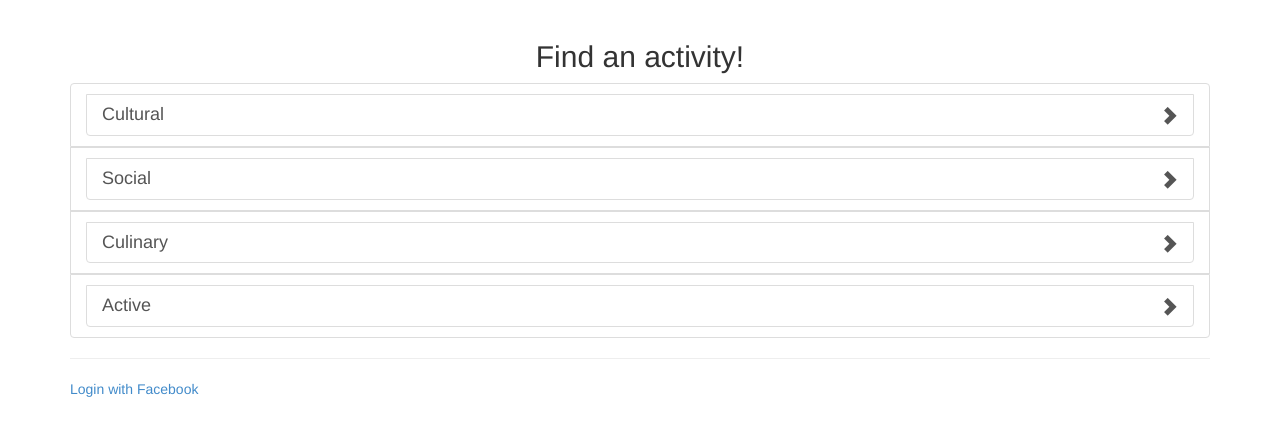
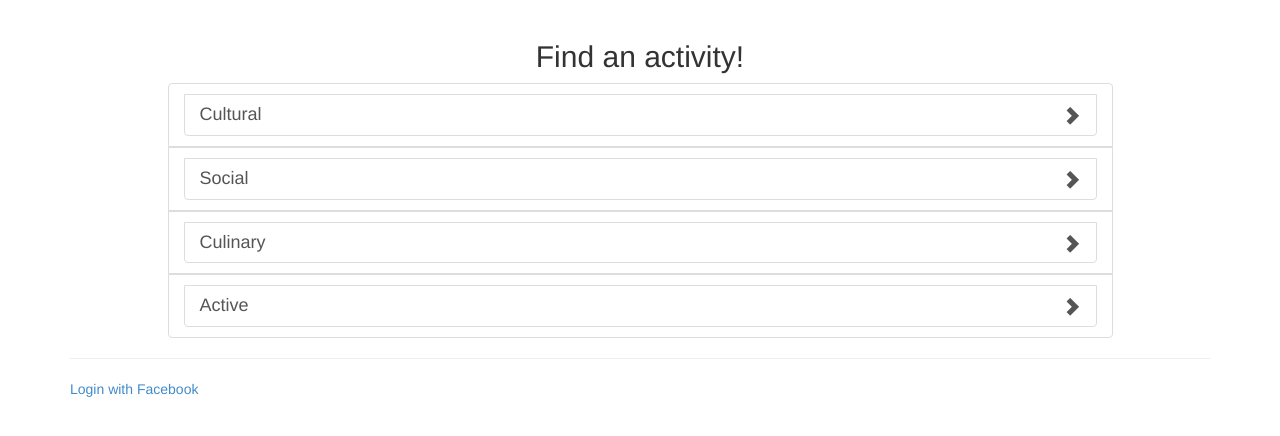
Before and after one commit to austinhulak/meetme, a Django app: template meetme/templates/meetme/main.html in a window 1280 px wide. Shown: the part 50-486 px from the top of the page. Run offline with Django 3.2, Linux system fonts and the light colour scheme; the template is opened without the code that fills it: values that come from a table or form of the project are taken from there, others are empty; data comes from the database, SQL or seed files in the repository; some libraries are stand-ins or nearby versions.

Commit message:
sizing on the category column

```diff
--- a/meetme/templates/meetme/main.html
+++ b/meetme/templates/meetme/main.html
@@ -12,7 +12,7 @@
     </div>
 
     <div class="row">
-        <div class="col-xs-12 col-centered">
+        <div class="col-xs-10 col-centered">
             <div class="list-group col-centered">
                 {% for category in categories %}
                     <a href="/category/{{ category.pk }}" class="list-group-item col-centered">
```
